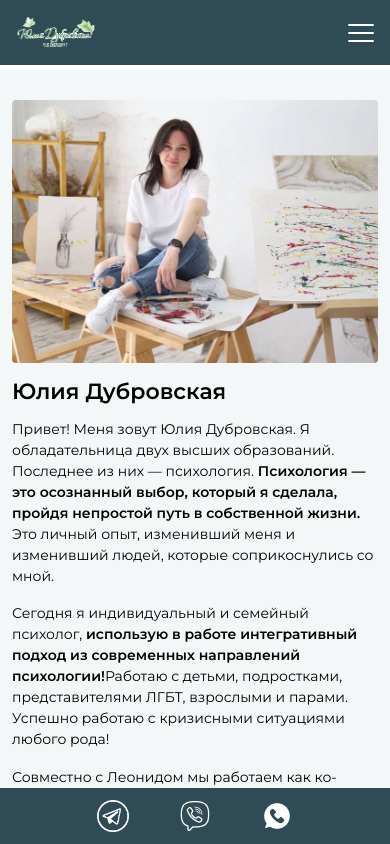
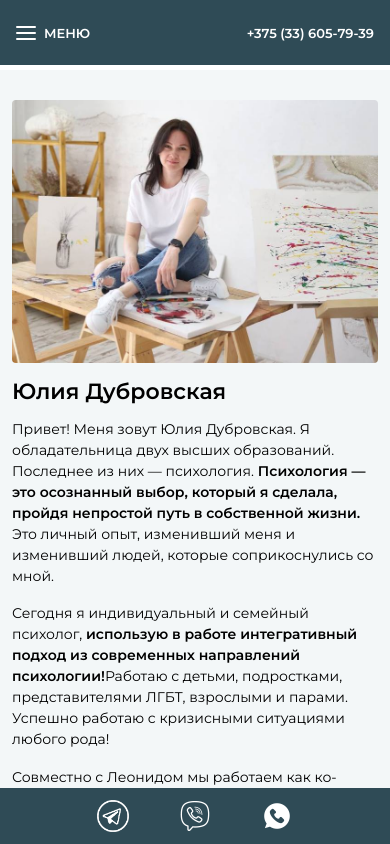
Before and after one commit to TimofeyYakubovich/yulii-polikarpovoj, a React (Create React App) app: page / in a window 390 px wide. Shown: the top 844 px of the page. Built offline with nearby package versions, Linux system fonts and the light colour scheme.

Commit message:
changed the header

```diff
--- a/src/components/Header/Header.module.css
+++ b/src/components/Header/Header.module.css
@@ -21,7 +21,7 @@
     box-sizing: border-box;
 }
 
-/* ===== ЛОГОТИП ===== */
+/* ===== ЛОГОТИП (ТОЛЬКО ДЕСКТОП) ===== */
 .logoLink {
     display: flex;
     align-items: center;
@@ -38,7 +38,7 @@
     object-fit: contain;
 }
 
-/* ===== ДЕСКТОП НАВИГАЦИЯ ===== */
+/* ===== ДЕСКТОПНАЯ НАВИГАЦИЯ ===== */
 .desktopNav {
     display: flex;
     justify-content: center;
@@ -83,7 +83,7 @@
     color: #ffcc00;
 }
 
-/* ===== ДЕСКТОП ТЕЛЕФОН ===== */
+/* ===== ДЕСКТОПНЫЙ ТЕЛЕФОН ===== */
 .desktopPhone {
     display: flex;
     align-items: center;
@@ -112,13 +112,23 @@
     content: none;
 }
 
-/* ===== БУРГЕР-МЕНЮ (ТОЛЬКО МОБИЛЬНЫЕ) ===== */
+/* ===== МОБИЛЬНЫЙ ТЕЛЕФОН (СПРАВА) ===== */
+.mobilePhone {
+    display: none;
+    align-items: center;
+    font-style: normal;
+    font-weight: 600;
+    font-size: 16px;
+    line-height: 16px;
+    white-space: nowrap;
+    flex-shrink: 0;
+}
+
+/* ===== БУРГЕР-КНОПКА (МОБИЛЬНАЯ) ===== */
 .burgerButton {
     display: none;
-  flex-direction: column;
-  justify-content: space-between;
-  width: 30px;
-  height: 21px;
+    align-items: center;
+    gap: 8px;
     background: transparent;
     border: none;
     cursor: pointer;
@@ -126,52 +136,40 @@
     z-index: 1200;
 }
 
+.burgerIcon {
+    display: flex;
+    flex-direction: column;
+    justify-content: space-between;
+    width: 24px;
+    height: 18px;
+}
+
 .burgerLine {
     width: 100%;
-  height: 3px;
+    height: 2px;
     background-color: white;
-  border-radius: 3px;
+    border-radius: 2px;
     transition: all 0.3s ease;
 }
 
-.burgerOpen .burgerLine:nth-child(1) {
-  transform: translateY(9px) rotate(45deg);
+.burgerText {
+    color: white;
+    font-size: 16px;
+    font-weight: 600;
+    text-transform: uppercase;
 }
 
-.burgerOpen .burgerLine:nth-child(2) {
+/* Анимация бургера в крестик при открытом меню */
+.burgerOpen .burgerIcon .burgerLine:nth-child(1) {
+    transform: translateY(8px) rotate(45deg);
+}
+
+.burgerOpen .burgerIcon .burgerLine:nth-child(2) {
     opacity: 0;
 }
 
-.burgerOpen .burgerLine:nth-child(3) {
-  transform: translateY(-9px) rotate(-45deg);
-}
-
-/* ===== МОБИЛЬНОЕ МЕНЮ ===== */
-.mobileMenu {
-  display: none;
-  position: fixed;
-  top: 0;
-  right: -100%;
-  width: 85%;
-  max-width: 400px;
-  height: 100vh;
-  z-index: 1150;
-  transition: right 0.4s cubic-bezier(0.4, 0, 0.2, 1);
-}
-
-.mobileMenuOpen {
-  right: 0;
-}
-
-.mobileMenuContent {
-  position: relative;
-  width: 100%;
-  height: 100%;
-  background: rgba(47, 75, 86, 0.98);
-  backdrop-filter: blur(10px);
-  padding: 80px 20px 40px;
-  overflow-y: auto;
-  box-shadow: -5px 0 25px rgba(0, 0, 0, 0.2);
+.burgerOpen .burgerIcon .burgerLine:nth-child(3) {
+    transform: translateY(-8px) rotate(-45deg);
 }
 
 /* ===== ОВЕРЛЕЙ ===== */
@@ -181,8 +179,7 @@
     left: 0;
     right: 0;
     bottom: 0;
-  background-color: rgba(0, 0, 0, 0.7);
-  backdrop-filter: blur(5px);
+    background-color: rgba(0, 0, 0, 0.5);
     z-index: 1149;
     animation: fadeIn 0.3s ease;
 }
@@ -196,16 +193,43 @@
     }
 }
 
+/* ===== МОБИЛЬНОЕ МЕНЮ (ВЫЕЗЖАЕТ СЛЕВА) ===== */
+.mobileMenu {
+    display: none;
+    position: fixed;
+    top: 0;
+    left: -100%;
+    width: 300px;
+    max-width: 85%;
+    height: 100vh;
+    z-index: 1150;
+    transition: left 0.4s cubic-bezier(0.4, 0, 0.2, 1);
+}
+
+.mobileMenuOpen {
+    left: 0;
+}
+
+.mobileMenuContent {
+    position: relative;
+    width: 100%;
+    height: 100%;
+    background-color: rgb(243, 247, 248);
+    padding: 100px 20px 40px;
+    overflow-y: auto;
+    box-shadow: 5px 0 25px rgba(0, 0, 0, 0.2);
+}
+
 /* ===== МОБИЛЬНАЯ НАВИГАЦИЯ ===== */
 .mobileNav {
     display: flex;
     flex-direction: column;
-  align-items: center;
+    align-items: flex-start;
     width: 100%;
 }
 
 .mobileNavLink {
-  color: rgb(255, 255, 255);
+    color: rgb(47, 75, 86);
     text-decoration: none;
     text-transform: uppercase;
     font-style: normal;
@@ -213,61 +237,59 @@
     font-size: 18px;
     padding: 16px 0;
     width: 100%;
-  text-align: center;
-  border-bottom: 1px solid rgba(255, 255, 255, 0.1);
+    text-align: left;
+    border-bottom: 1px solid rgba(47, 75, 86, 0.1);
     transition: all 0.3s ease;
 }
 
 .mobileNavLink:hover {
-  background: rgba(230, 121, 44, 0.2);
+    color: #e6792c;
+    background: rgba(230, 121, 44, 0.05);
 }
 
 .mobileNavLink.active {
-  color: #ffcc00;
-  background: rgba(255, 204, 0, 0.1);
+    color: #e6792c;
+    font-weight: 700;
 }
 
-/* ===== МОБИЛЬНЫЙ ТЕЛЕФОН ===== */
+/* ===== МОБИЛЬНЫЙ ТЕЛЕФОН В МЕНЮ ===== */
 .mobilePhoneWrapper {
-  margin-top: 30px;
+    margin-top: 40px;
     padding-top: 20px;
-  border-top: 1px solid rgba(255, 255, 255, 0.2);
-  text-align: center;
+    border-top: 1px solid rgba(47, 75, 86, 0.2);
+    text-align: left;
 }
 
-.mobilePhone {
+.mobileMenuPhone {
     display: inline-block;
-  color: white;
+    color: rgb(47, 75, 86);
     text-decoration: none;
     font-size: 20px;
     font-weight: 600;
-  padding: 12px 24px;
-  border-radius: 30px;
-  background: rgba(230, 121, 44, 0.2);
-  transition: all 0.3s ease;
+    padding: 12px 0;
+    transition: color 0.3s ease;
 }
 
-.mobilePhone:hover {
-  background: #e6792c;
+.mobileMenuPhone:hover {
+    color: #e6792c;
 }
 
-/* ===== ФОКУС ===== */
+/* ===== СОСТОЯНИЯ ФОКУСА ===== */
 .navLink:focus-visible,
 .phone:focus-visible,
 .logoLink:focus-visible,
 .burgerButton:focus-visible,
 .mobileNavLink:focus-visible,
-.mobilePhone:focus-visible {
+.mobileMenuPhone:focus-visible {
     outline: 2px solid #ff9045;
     outline-offset: 2px;
     border-radius: 2px;
 }
 
 /* ============================================ */
-/* ===== ДЕСКТОП АДАПТИВНОСТЬ ===== */
+/* ===== АДАПТИВНОСТЬ (ДЕСКТОП) ===== */
 /* ============================================ */
 
-/* Большие десктопы: 1400px+ */
 @media (min-width: 1400px) {
     .container {
         max-width: 1300px;
@@ -286,7 +308,6 @@
     }
 }
 
-/* Десктоп: 1200px - 1399px */
 @media (max-width: 1200px) {
     .container {
         max-width: 960px;
@@ -302,7 +323,6 @@
     }
 }
 
-/* Ноутбуки: 992px - 1199px */
 @media (max-width: 992px) {
     .header {
         height: 80px;
@@ -330,7 +350,10 @@
     }
 }
 
-/* ===== ПЛАНШЕТЫ И МОБИЛЬНЫЕ: 768px И НИЖЕ ===== */
+/* ============================================ */
+/* ===== МОБИЛЬНАЯ АДАПТИВНОСТЬ (768px И НИЖЕ) ===== */
+/* ============================================ */
+
 @media (max-width: 768px) {
     .header {
         height: 70px;
@@ -341,51 +364,65 @@
         padding: 0 16px;
     }
 
-  /* Логотип */
+    /* Скрываем логотип на мобильных */
     .logoLink {
-    width: 120px;
-    height: 100px;
+        display: none;
     }
 
-  /* Прячем десктопную навигацию и телефон */
+    /* Скрываем десктопные элементы */
     .desktopNav,
     .desktopPhone {
         display: none;
     }
 
-  /* Показываем бургер */
+    /* Показываем мобильные элементы */
     .burgerButton {
         display: flex;
     }
 
-  /* Показываем мобильное меню */
+    .mobilePhone {
+        display: flex;
+    }
+
     .mobileMenu {
         display: block;
     }
+
+    /* Кнопка меню слева, телефон справа */
+    .burgerButton {
+        margin-right: auto;
     }
 
-/* Мобильные L: 576px - 767px */
+    .mobilePhone {
+        margin-left: auto;
+    }
+}
+
 @media (max-width: 576px) {
     .header {
         height: 65px;
     }
 
-  .logoLink {
-    width: 100px;
-    height: 80px;
-  }
-
-  .burgerButton {
-    width: 28px;
-    height: 19px;
+    .burgerIcon {
+        width: 22px;
+        height: 16px;
     }
 
     .burgerLine {
-    height: 2.5px;
+        height: 2px;
+    }
+
+    .burgerText {
+        font-size: 14px;
+    }
+
+    .mobilePhone {
+        font-size: 14px;
     }
 
     .mobileMenu {
-    width: 90%;
+        width: 280px;
+        max-width: 85%;
     }
 
     .mobileNavLink {
@@ -393,26 +430,23 @@
         padding: 14px 0;
     }
 
-  .mobilePhone {
+    .mobileMenuPhone {
         font-size: 18px;
-    padding: 10px 20px;
     }
 }
 
-/* Мобильные S: 480px и ниже */
 @media (max-width: 480px) {
-  .logoLink {
-    width: 90px;
-    height: 70px;
+    .burgerIcon {
+        width: 20px;
+        height: 14px;
     }
 
-  .burgerButton {
-    width: 26px;
-    height: 18px;
+    .burgerText {
+        font-size: 13px;
     }
 
-  .burgerLine {
-    height: 2px;
+    .mobilePhone {
+        font-size: 13px;
     }
 
     .mobileNavLink {
@@ -420,39 +454,30 @@
         padding: 12px 0;
     }
 
-  .mobilePhone {
+    .mobileMenuPhone {
         font-size: 16px;
-    padding: 10px 16px;
     }
 }
 
-/* Мобильные XS: 360px и ниже */
 @media (max-width: 360px) {
-  .logoLink {
-    width: 80px;
-    height: 65px;
+    .burgerText {
+        font-size: 12px;
     }
 
-  .burgerButton {
-    width: 24px;
-    height: 16px;
+    .mobilePhone {
+        font-size: 12px;
     }
 
     .mobileNavLink {
         font-size: 14px;
         padding: 10px 0;
     }
-
-  .mobilePhone {
-    font-size: 15px;
-    padding: 8px 14px;
-  }
 }
 
-/* Альбомная ориентация на мобильных */
+/* ===== АЛЬБОМНАЯ ОРИЕНТАЦИЯ ===== */
 @media (max-width: 900px) and (orientation: landscape) {
     .mobileMenuContent {
-    padding: 60px 20px 30px;
+        padding: 80px 20px 30px;
     }
 
     .mobileNavLink {
@@ -473,8 +498,8 @@
     }
 
     .mobileNavLink,
-  .mobilePhone {
-    padding: 15px 0;
+    .mobileMenuPhone {
+        padding: 14px 0;
     }
 }
 
@@ -486,11 +511,11 @@
     .logoLink,
     .navLink,
     .mobileNavLink,
-  .mobilePhone {
+    .mobileMenuPhone {
         transition: none;
     }
 
     .mobileMenuOpen {
-    right: 0;
+        left: 0;
     }
 }
--- a/src/components/Header/Header.tsx
+++ b/src/components/Header/Header.tsx
@@ -19,8 +19,6 @@ export const Header = () => {
         const handleResize = () => {
             const mobile = window.innerWidth <= 768;
             setIsMobile(mobile);
-
-            // Закрываем меню при переходе на десктоп
             if (!mobile) {
                 setIsMenuOpen(false);
             }
@@ -30,7 +28,6 @@ export const Header = () => {
         return () => window.removeEventListener('resize', handleResize);
     }, []);
 
-    // Блокируем скролл при открытом меню на мобильных
     useEffect(() => {
         if (isMobile && isMenuOpen) {
             document.body.style.overflow = 'hidden';
@@ -46,9 +43,10 @@ export const Header = () => {
     return (
         <header className={styles.header}>
             <div className={styles.container}>
-                {/* Логотип */}
+
+                {/* Логотип (только на десктопе) */}
                 <NavLink
-                    to='/'
+                    to="/"
                     end
                     className={styles.logoLink}
                     aria-label="На главную страницу"
@@ -61,10 +59,10 @@ export const Header = () => {
                     />
                 </NavLink>
 
-                {/* Навигация - десктоп версия */}
+                {/* Десктопная навигация */}
                 <nav className={styles.desktopNav} aria-label="Основное меню">
                     <NavLink
-                        to='/'
+                        to="/"
                         end
                         className={({ isActive }) =>
                             isActive ? `${styles.navLink} ${styles.active}` : styles.navLink
@@ -73,7 +71,7 @@ export const Header = () => {
                         Главная
                     </NavLink>
                     <NavLink
-                        to='/services'
+                        to="/services"
                         className={({ isActive }) =>
                             isActive ? `${styles.navLink} ${styles.active}` : styles.navLink
                         }
@@ -81,7 +79,7 @@ export const Header = () => {
                         Услуги
                     </NavLink>
                     <NavLink
-                        to='/promotions'
+                        to="/promotions"
                         className={({ isActive }) =>
                             isActive ? `${styles.navLink} ${styles.active}` : styles.navLink
                         }
@@ -89,7 +87,7 @@ export const Header = () => {
                         Акции и скидки
                     </NavLink>
                     <NavLink
-                        to='/price'
+                        to="/price"
                         className={({ isActive }) =>
                             isActive ? `${styles.navLink} ${styles.active}` : styles.navLink
                         }
@@ -97,7 +95,7 @@ export const Header = () => {
                         Стоимость
                     </NavLink>
                     <NavLink
-                        to='/contacts'
+                        to="/contacts"
                         className={({ isActive }) =>
                             isActive ? `${styles.navLink} ${styles.active}` : styles.navLink
                         }
@@ -106,10 +104,10 @@ export const Header = () => {
                     </NavLink>
                 </nav>
 
-                {/* Контактный телефон - десктоп версия */}
+                {/* Десктопный телефон */}
                 <div className={styles.desktopPhone}>
                     <a
-                        href='tel:+375336057939'
+                        href="tel:+375336057939"
                         className={styles.phone}
                         aria-label="Позвонить нам"
                     >
@@ -117,34 +115,43 @@ export const Header = () => {
                     </a>
                 </div>
 
-                {/* Кнопка бургер-меню (только на мобильных) */}
+                {/* Мобильная кнопка меню (бургер + текст) */}
                 <button
                     className={`${styles.burgerButton} ${isMenuOpen ? styles.burgerOpen : ''}`}
                     onClick={toggleMenu}
-                    aria-label={isMenuOpen ? "Закрыть меню" : "Открыть меню"}
+                    aria-label={isMenuOpen ? 'Закрыть меню' : 'Открыть меню'}
                     aria-expanded={isMenuOpen}
                 >
+                    <span className={styles.burgerIcon}>
                         <span className={styles.burgerLine}></span>
                         <span className={styles.burgerLine}></span>
                         <span className={styles.burgerLine}></span>
+                    </span>
+                    <span className={styles.burgerText}>Меню</span>
                 </button>
 
-                {/* Мобильное меню */}
-                <div className={`${styles.mobileMenu} ${isMenuOpen ? styles.mobileMenuOpen : ''}`}>
+                {/* Мобильный телефон (справа) */}
+                <div className={styles.mobilePhone}>
+                    <a
+                        href="tel:+375336057939"
+                        className={styles.phone}
+                        aria-label="Позвонить нам"
+                    >
+                        +375 (33) 605-79-39
+                    </a>
+                </div>
+
                 {/* Оверлей */}
                 {isMobile && isMenuOpen && (
-                        <div
-                            className={styles.overlay}
-                            onClick={closeMenu}
-                            aria-hidden="true"
-                        />
+                    <div className={styles.overlay} onClick={closeMenu} />
                 )}
 
-                    {/* Контент мобильного меню */}
+                {/* Мобильное меню (выезжает слева) */}
+                <div className={`${styles.mobileMenu} ${isMenuOpen ? styles.mobileMenuOpen : ''}`}>
                     <div className={styles.mobileMenuContent}>
                         <nav className={styles.mobileNav} aria-label="Мобильное меню">
                             <NavLink
-                                to='/'
+                                to="/"
                                 end
                                 className={({ isActive }) =>
                                     isActive ? `${styles.mobileNavLink} ${styles.active}` : styles.mobileNavLink
@@ -154,7 +161,7 @@ export const Header = () => {
                                 Главная
                             </NavLink>
                             <NavLink
-                                to='/services'
+                                to="/services"
                                 className={({ isActive }) =>
                                     isActive ? `${styles.mobileNavLink} ${styles.active}` : styles.mobileNavLink
                                 }
@@ -163,7 +170,7 @@ export const Header = () => {
                                 Услуги
                             </NavLink>
                             <NavLink
-                                to='/promotions'
+                                to="/promotions"
                                 className={({ isActive }) =>
                                     isActive ? `${styles.mobileNavLink} ${styles.active}` : styles.mobileNavLink
                                 }
@@ -172,7 +179,7 @@ export const Header = () => {
                                 Акции и скидки
                             </NavLink>
                             <NavLink
-                                to='/price'
+                                to="/price"
                                 className={({ isActive }) =>
                                     isActive ? `${styles.mobileNavLink} ${styles.active}` : styles.mobileNavLink
                                 }
@@ -181,7 +188,7 @@ export const Header = () => {
                                 Стоимость
                             </NavLink>
                             <NavLink
-                                to='/contacts'
+                                to="/contacts"
                                 className={({ isActive }) =>
                                     isActive ? `${styles.mobileNavLink} ${styles.active}` : styles.mobileNavLink
                                 }
@@ -190,12 +197,10 @@ export const Header = () => {
                                 Контакты
                             </NavLink>
                         </nav>
-
-                        {/* Телефон в мобильном меню */}
                         <div className={styles.mobilePhoneWrapper}>
                             <a
-                                href='tel:+375336057939'
-                                className={styles.mobilePhone}
+                                href="tel:+375336057939"
+                                className={styles.mobileMenuPhone}
                                 onClick={closeMenu}
                             >
                                 +375 (33) 605-79-39
@@ -203,6 +208,7 @@ export const Header = () => {
                         </div>
                     </div>
                 </div>
+
             </div>
         </header>
     );
```
Lines whose indentation alone changed are shown as unchanged.
